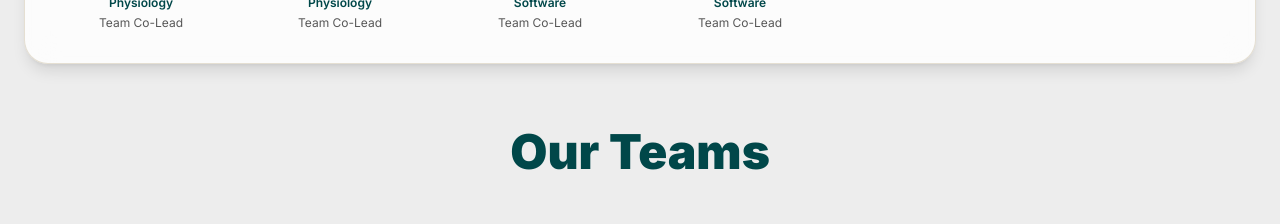
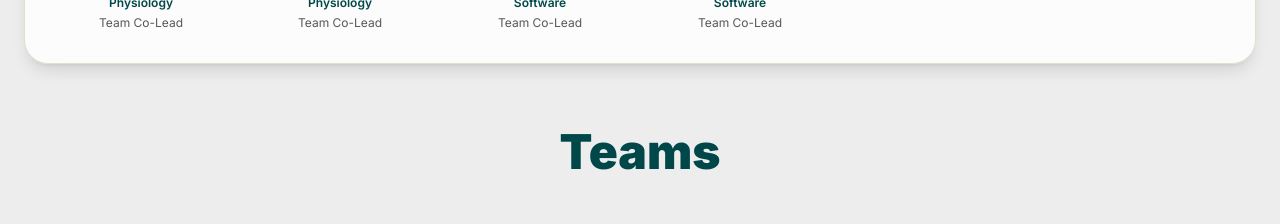
Before and after one commit to albertabionix/website2, a React (Vite) app: page / in a window 1280 px wide. Shown: the part 4700-4924 px from the top of the page. Built offline with nearby package versions, Linux system fonts and the light colour scheme; the HTML template or start-up script is replaced by a standard one.

Commit message:
Changed "Our Teams" to "Teams"

```diff
--- a/src/pages/Index.tsx
+++ b/src/pages/Index.tsx
@@ -253,8 +253,8 @@ const Index = () => {
           </div>
         </GlassCard>
 
-        {/* Our Teams */}
-        <h3 className="text-4xl sm:text-5xl font-black text-center mb-12" style={{ color: COLORS.secondary }}>Our Teams</h3>
+        {/* Teams */}
+        <h3 className="text-4xl sm:text-5xl font-black text-center mb-12" style={{ color: COLORS.secondary }}>Teams</h3>
         <div className="grid md:grid-cols-2 gap-8 mb-16">
           {TEAM_INFO.map(t => (
             <GlassCard key={t.title}>
```
